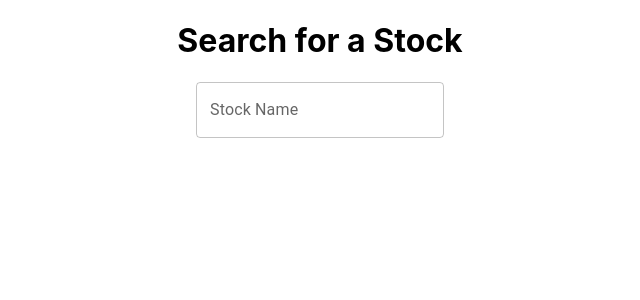
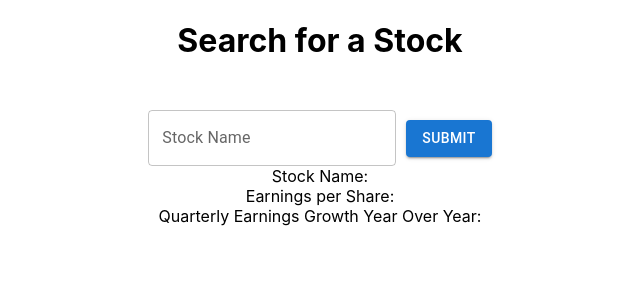
Before and after one commit to Jamesclifford7/stock-client, a React (Create React App) app: page /home in a window 1280 px wide. Shown: the top 300 px of the page, without its empty margins (320-960 px from the left). Built offline with nearby package versions, Linux system fonts and the light colour scheme.

Commit message:
created axios requests for stock name, EPS, and quarterly earnings

```diff
--- a/src/App.js
+++ b/src/App.js
@@ -1,6 +1,6 @@
 import './App.css';
 import { Routes, Route, useNavigate } from 'react-router-dom'
-import Home from './components/Home/Home'
+import Home from './components/Home/Home.tsx'
 
 function App() {
   return (
--- a/src/components/Home/Home.js
+++ /dev/null
@@ -1,18 +0,0 @@
-import React from 'react'
-import TextField from '@mui/material/TextField';
-import Button from '@mui/material/Button'
-
-export default function Home() {
-    return (
-        <>
-            <h1>Search for a Stock</h1>
-            <TextField
-                id="outlined-basic"
-                label="Stock Name"
-                variant="outlined"
-            />
-
-        </>
-
-    )
-}
--- /dev/null
+++ b/src/components/Home/Home.tsx
@@ -0,0 +1,89 @@
+import React, {useState} from 'react'
+import TextField from '@mui/material/TextField';
+import Button from '@mui/material/Button'
+import styled from 'styled-components'
+import axios from "axios"
+import { formControlUnstyledClasses } from '@mui/base';
+
+export default function Home() {
+    const [stock, setStock] = useState<string>('')
+    const [eps, setEps] = useState<string>('')
+    const [quarterlyEarningsGrowthYOY, setQuarterlyEarningsGrowthYOY] = useState<string>('')
+
+    const getStockInfo = (e) => {
+        e.preventDefault()
+        const stock = e.target.stock.value
+        const overviewUrl = `https://www.alphavantage.co/query?function=OVERVIEW&symbol=${stock}&apikey=TJCK4R5BLXT1IJGB`
+        const earningsUrl = `https://www.alphavantage.co/query?function=EARNINGS&symbol=${stock}&apikey=TJCK4R5BLXT1IJGB`
+
+        axios.all([
+            axios.get(overviewUrl),
+            axios.get(earningsUrl)
+        ])
+        .then(axios.spread((res1, res2) => {
+            console.log('overview', res1)
+            setStock(res1.data.Name);
+            setEps(res1.data.EPS);
+            setQuarterlyEarningsGrowthYOY(res1.data.QuarterlyEarningsGrowthYOY);
+
+            console.log('earnings response: ', res2)
+        }))
+        .catch((errors) => {
+            console.log(errors)
+        })
+
+        // axios.get(overviewUrl).then((res) => {
+        //     console.log(res)
+        //     setStock(res.data.Name);
+        //     setEps(res.data.EPS);
+        //     setQuarterlyEarningsGrowthYOY(res.data.QuarterlyEarningsGrowthYOY);
+        // })
+        // .catch((error) => {
+        //     console.log('error retrieving stock information: ', error)
+        // })
+
+        // axios.get(earningsUrl).then((res) => {
+        //     console.log('earnings response: ', res)
+        // })
+        // .catch((error) => {
+        //     console.log('error retrieving earnings: ', error)
+        // })
+    }
+
+    return (
+        <>
+            <h1>Search for a Stock</h1>
+            <StyledForm onSubmit={(e) => getStockInfo(e)}>
+                <TextField
+                    id="stock"
+                    label="Stock Name"
+                    variant="outlined"
+                />
+                <StyledButton
+                    variant="contained"
+                    type="submit"
+                >
+                    Submit
+                </StyledButton>
+            </StyledForm>
+            <div>Stock Name: {stock}</div>
+            <div>Earnings per Share: {eps}</div>
+            <div>Quarterly Earnings Growth Year Over Year: {quarterlyEarningsGrowthYOY}</div>
+            <div className='graph'>
+
+            </div>
+        </>
+
+    )
+}
+
+const StyledForm = styled.form`
+    display: flex;
+    align-items: center;
+    justify-content: center;
+    margin-top: 50px !important;
+`
+
+const StyledButton = styled(Button)`
+    margin-left: 10px !important;
+`
```
Also changed, not shown: package.json (+7 -0 lines), 1 other file (tests, documents, lock files or other folders).
